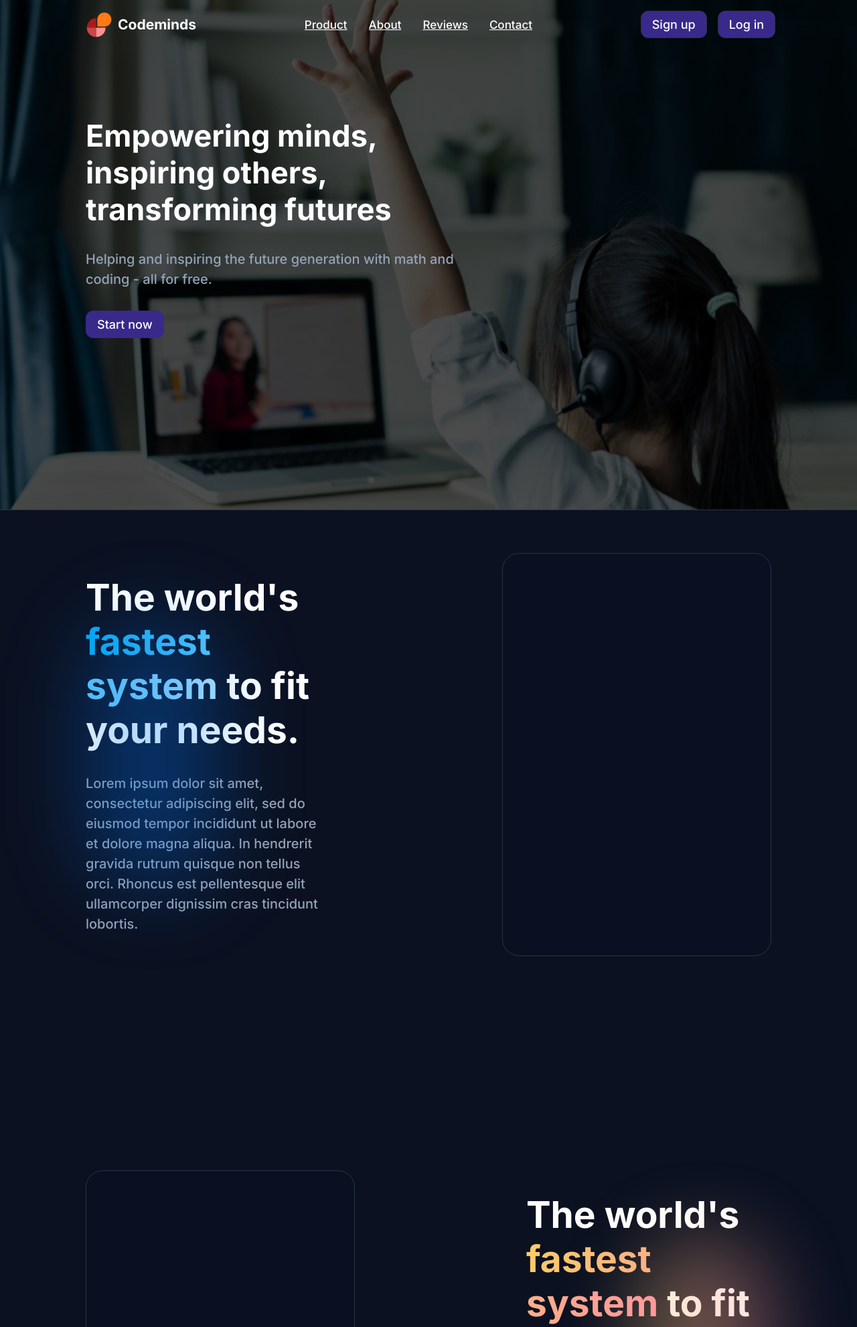
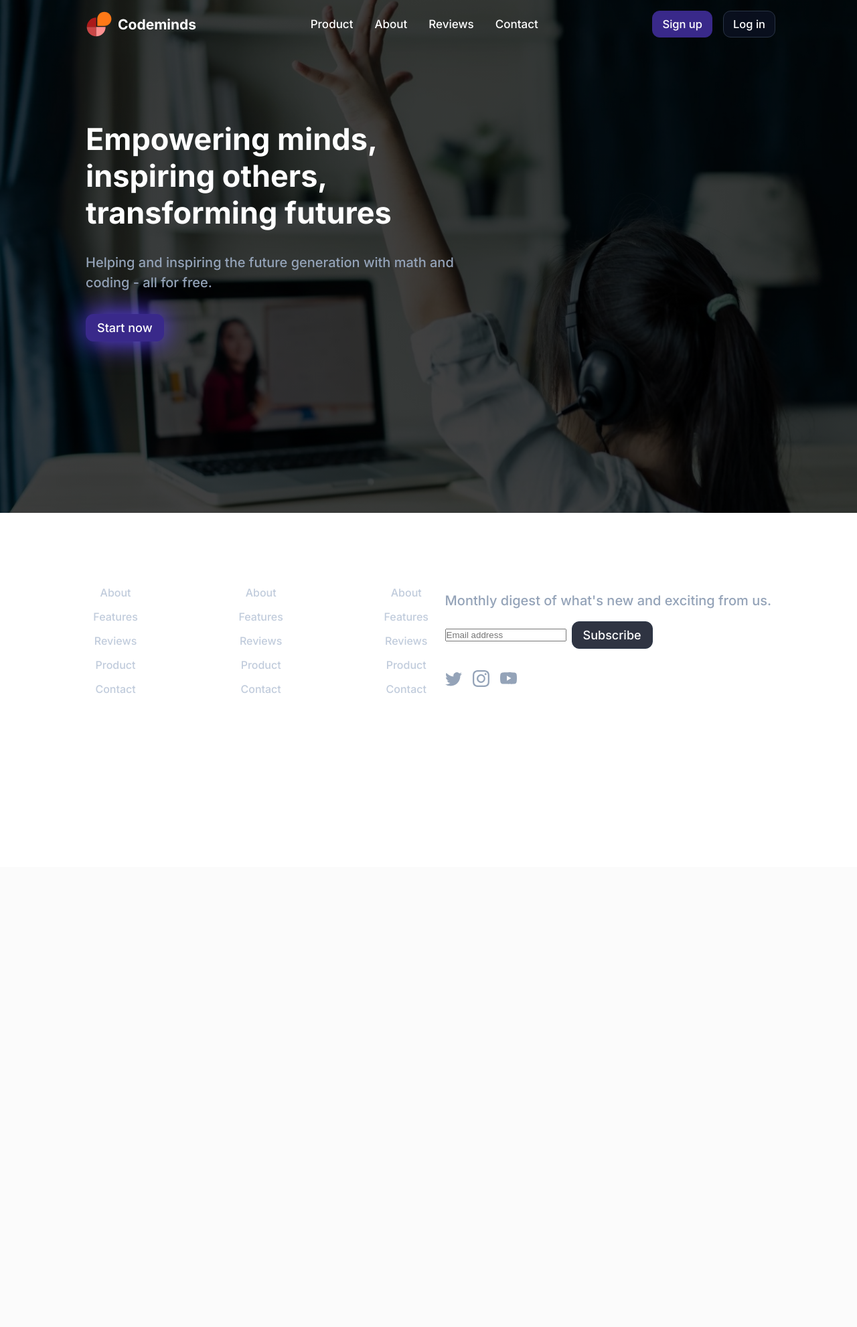
Before and after one commit to clementhart999/clementhart999.github.io, a Flask app: page / in a window 1280 px wide. Shown: the top 1982 px of the page at 67% size. After the commit the page ends 1035 px from the top, so only its background shows below. Run offline with Flask 3, Linux system fonts and the light colour scheme.

Commit message:
Website redesign

```diff
--- a/static/css/style.css
+++ b/static/css/style.css
@@ -23,20 +23,20 @@ section {
 }
 
 section.main {
-  background: linear-gradient( rgba(0, 0, 0, 0.7), rgba(0, 0, 0, 0.7)), url("/static/bg.jpg") no-repeat center center;
+  background: linear-gradient( rgba(0, 0, 0, 0.75), rgba(0, 0, 0, 0.75)), url("/static/bg.jpg") no-repeat center center;
   background-size: cover;
   padding-top: 64px;
 }
 
 section.landing {
-  padding-top: 175px;
+  padding-top: 180px;
 }
 
 section.landing * {
   max-width: 600px;
 }
 
-section.feature {
+section.primary {
   background: rgb(11,17,33);
 }
 
@@ -60,22 +60,25 @@ nav {
   transition: 1s, border-bottom 0.25s, backdrop-filter 0s, -webkit-backdrop-filter 0s;
 }
 
+nav#navbar {
+  padding: 16px 128px;
+}
+
 nav#navbar a {
   font-size: 17px;
   color: white;
+  text-decoration: none;
 }
 
-nav#navbar {
-  padding: 16px 128px;
+nav#navbar button {
+  font-size: 16.5px;
+  padding: 9px 14px;
+  border-width: 1px;
 }
 
 nav#navbar #title {
   font-size: 21px;
   font-weight: bold;
-}
-
-nav#navbar input[type="text"] {
-  padding: 8px 10px;
 }
 
 nav#navbar a#bar {
@@ -192,102 +195,42 @@ h6 {
 }
 
 p {
-  font-family: Inter;
   font-size: 20px;
   color: #94a3b8;
   line-height: 1.5;
 }
 
+a {
+  color: #c1ccdc;
+  transition: 0.3s;
+  text-decoration: none;
+}
+
 button {
   font-family: Inter;
-  cursor: pointer;
+  background-color: #39298A;
+  color: white;
   font-size: 18px;
   font-weight: 500;
   width: fit-content;
   padding: 9px 16px;
   border-radius: 11px;
-  border: 1px solid transparent;
+  border: 1.5px solid #39298A;
   transition: 0.3s;
-  background-color: #39298A;
-  color: white;
-  border-color: #293445;
+  cursor: pointer;
+}
+
+button:hover {
+  border-color: #5239CC;
+}
+
+button:active {
+  border-color: #795EFF;
 }
 
 button.secondary {
-  background: #39298A;
-  border: 1.5px solid #39298A;
-}
-
-button.secondary:hover {
-  border-color: #5239CC;
-}
-
-button.secondary:active {
-  border-color: #795EFF;
-}
-
-.card {
-  background: rgba(11,17,33,0.8);
-  border: 1px solid #293445;
-  border-radius: 25px;
-  width: 100%;
-  height: 600px;
-}
-
-section.feature .card {
-  width: 80%;
-}
-
-.accent-purple {
-  color: #A694FF;
-  text-shadow: 0 0 25px #795EFF;
-}
-
-.accent-green {
-  background: linear-gradient(90deg, #a8ffb5, #40a04e);
-  -webkit-background-clip: text;
-	-webkit-text-fill-color: transparent;
-}
-
-.accent-blue {
-  background: linear-gradient(90deg, #01A9F4, #B5E8FF);
-	-webkit-background-clip: text;
-	-webkit-text-fill-color: transparent;
-}
-
-.accent-sunset {
-  background: linear-gradient(90deg, #FACC69, #FF91A5);
-	-webkit-background-clip: text;
-	-webkit-text-fill-color: transparent;
-}
-
-.shadow-blue {
-  position: absolute;
-  width: 200px;
-  height: 400px;
-  border-radius: 200px;
-  filter: blur(60px);
-  background: rgba(0, 122, 255, 0.3);
-}
-
-.shadow-sunset {
-  position: absolute;
-  width: 200px;
-  height: 400px;
-  border-radius: 200px;
-  filter: blur(60px);
-  background: linear-gradient(90deg, #FACC69, #FF91A5);
-  opacity: 0.4;
-}
-
-.shadow-green {
-  position: absolute;
-  width: 200px;
-  height: 400px;
-  border-radius: 200px;
-  filter: blur(60px);
-  background: #349442;
-  opacity: 0.4;
+  background-color: rgba(11,17,33,0.85);
+  border-color: #293445;
 }
 
 @media (max-width: 1200px) {
--- a/templates/index.html
+++ b/templates/index.html
@@ -22,7 +22,7 @@
 		  </div>
       <div class="flex gap-16">
         <button>Sign up</button>
-        <button>Log in</button>
+        <button class="secondary">Log in</button>
         <a onclick="nav();" id="bar">
           <svg xmlns="http://www.w3.org/2000/svg" width="25" height="25" fill="white" class="bi bi-list" viewBox="0 0 16 16" id="bar">
   <path fill-rule="evenodd" d="M2.5 12a.5.5 0 0 1 .5-.5h10a.5.5 0 0 1 0 1H3a.5.5 0 0 1-.5-.5zm0-4a.5.5 0 0 1 .5-.5h10a.5.5 0 0 1 0 1H3a.5.5 0 0 1-.5-.5zm0-4a.5.5 0 0 1 .5-.5h10a.5.5 0 0 1 0 1H3a.5.5 0 0 1-.5-.5z"/>
@@ -33,31 +33,7 @@
     <section class="flex col left gap-32 main landing">
       <h2>Empowering minds, inspiring others, transforming futures</h2>
       <p>Helping and inspiring the future generation with math and coding - all for free.</p>
-      <button class="secondary">Start now</button>
-    </section>
-    <section class="flex row space-between gap-256 feature" id="feature" style="border-top: 1.5px solid #293445;">
-      <span class="shadow-blue"></span>
-      <div class="flex col left gap-32">
-        <h1 style="max-width: 750px;">The world's <span class="accent-blue">fastest system</span> to fit your needs.</h1>
-        <p style="max-width: 700px;">Lorem ipsum dolor sit amet, consectetur adipiscing elit, sed do eiusmod tempor incididunt ut labore et dolore magna aliqua. In hendrerit gravida rutrum quisque non tellus orci. Rhoncus est pellentesque elit ullamcorper dignissim cras tincidunt lobortis.</p>
-      </div>
-      <div class="card"></div>
-    </section>
-    <section class="flex row-reverse space-between gap-256 feature" id="feature">
-      <span class="shadow-sunset"></span>
-      <div class="flex col left gap-32">
-        <h1 style="max-width: 750px;">The world's <span class="accent-sunset">fastest system</span> to fit your needs.</h1>
-        <p style="max-width: 700px;">Lorem ipsum dolor sit amet, consectetur adipiscing elit, sed do eiusmod tempor incididunt ut labore et dolore magna aliqua. In hendrerit gravida rutrum quisque non tellus orci. Rhoncus est pellentesque elit ullamcorper dignissim cras tincidunt lobortis.</p>
-      </div>
-      <div class="card"></div>
-    </section>
-    <section class="flex row space-between gap-256 feature" id="feature" style="border-bottom: 1.5px solid #293445;">
-      <span class="shadow-green"></span>
-      <div class="flex col left gap-32">
-        <h1 style="max-width: 750px;">The world's <span class="accent-green">fastest system</span> to fit your needs.</h1>
-        <p style="max-width: 700px;">Lorem ipsum dolor sit amet, consectetur adipiscing elit, sed do eiusmod tempor incididunt ut labore et dolore magna aliqua. In hendrerit gravida rutrum quisque non tellus orci. Rhoncus est pellentesque elit ullamcorper dignissim cras tincidunt lobortis.</p>
-      </div>
-      <div class="card"></div>
+      <button style="box-shadow:0px 0px 40px 1px #6344ff;">Start now</button>
     </section>
     <section class="secondary border-top">
       <div class="flex space-between left" id="footer">
```
